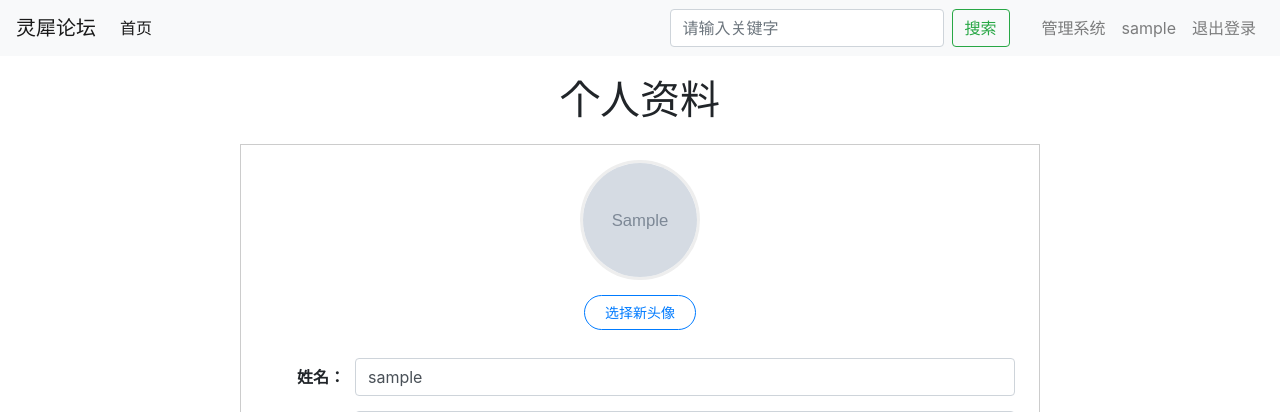
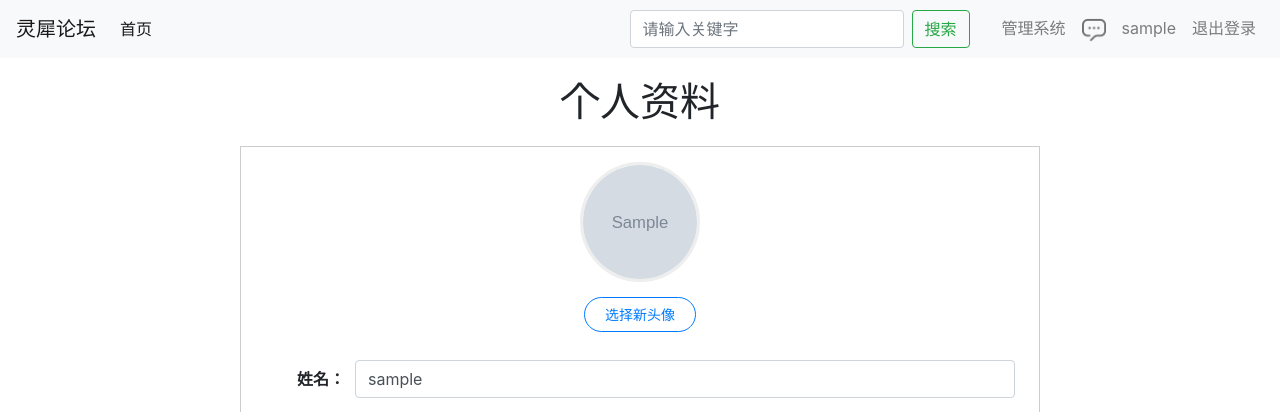
Before and after one commit to 21231-ops/pythonbbs, a Flask app: page /user/profile/edit in a window 1280 px wide. Shown: the top 412 px of the page. Run offline with Flask 3, Linux system fonts and the light colour scheme; the visitor is signed in with stand-in values (Sample User, id 1); tables that the repository leaves empty hold one stand-in row (values such as "Sample post"); grey boxes marked "Sample" are stand-in pictures; some libraries are stand-ins or nearby versions.

Commit message:
增加聊天按钮

```diff
--- a/blueprints/user.py
+++ b/blueprints/user.py
@@ -249,7 +249,7 @@ def edit_profile():
             try:
                 db.session.commit()
                 flash("修改资料成功！")
-            except Exception as e:
+            except Exception:
                 db.session.rollback()
                 flash("修改失败，请检查数据格式")
 
--- a/static/front/js/chat.js
+++ b/static/front/js/chat.js
@@ -1,6 +1,6 @@
 const socket = io();
 let pendingImageFile = null; // 用来暂存你选好但还没发送的图片
-// 1. 监听连接
+// 监听连接
 socket.on("connect", () => console.log("WebSocket 已连接"));
 
 // 获取 DOM
@@ -157,6 +157,7 @@ function renderRecentUser() {
                          object-fit: cover; border: 1px solid #eee; cursor: pointer;" onclick="openChat('${msg.id}', '${msg.username}', '${msg.avatar}')" ">
                     </div>`
                 });
+
         });
 }
 
@@ -302,4 +303,35 @@ $(function () {
             }
         });
     });
+
+    window.openGlobalChat = function() {
+        // 显示聊天框
+        const chatBox = document.getElementById('chat-box');
+        if (chatBox) {
+            chatBox.style.display = 'block';
+        }
+
+        const chatMessages = document.getElementById('chat-messages');
+        const targetNameSpan = document.getElementById('chat-target-name');
+        chatMessages.innerHTML = '<div style="text-align:center; color:#999; font-size:12px; margin-top:20px;">加载中...</div>';
+
+        // 调用函数去渲染左侧列表
+        renderRecentUser();
+
+        // 使用定时器等待 DOM 渲染完毕（因为 fetch 请求需要几十毫秒）
+        setTimeout(function() {
+            // 抓取左侧列表里的第一个头像图片
+            const firstAvatar = document.querySelector('#sidebar img');
+
+            if (firstAvatar) {
+                // 如果找到图片，模拟点击它
+                // 原来的 HTML 里写了 onclick="openChat(...)"，所以点击就能打开聊天
+                firstAvatar.click();
+            } else {
+                chatMessages.innerHTML = '<div style="text-align:center; color:#999; font-size:12px; margin-top:20px;">还没有聊天记录，快发个消息吧~</div>';
+                targetNameSpan.innerText = "私信";
+            }
+        }, 300);
+    };
+
 });
--- a/templates/front/base.html
+++ b/templates/front/base.html
@@ -37,6 +37,12 @@
                         </li>
                     {% endif %}
                     <li class="nav-item">
+                        <a  href="javascript:void(0)" onclick="openGlobalChat()" class="nav-link">
+                            <img src="{{ url_for('static', filename='upload/icons/聊天.png') }}" alt="avatar"
+                                 style="width: 24px; height: 24px; vertical-align: middle;">
+                        </a>
+                    </li>
+                    <li class="nav-item">
                         <a href="{{ url_for('user.profile', user_id=g.user.id) }}" class="nav-link">{{ g.user.username }}</a>
                     </li>
                     <li class="nav-item">
```
Also changed, not shown: static/upload/icons/聊天.png (added).
